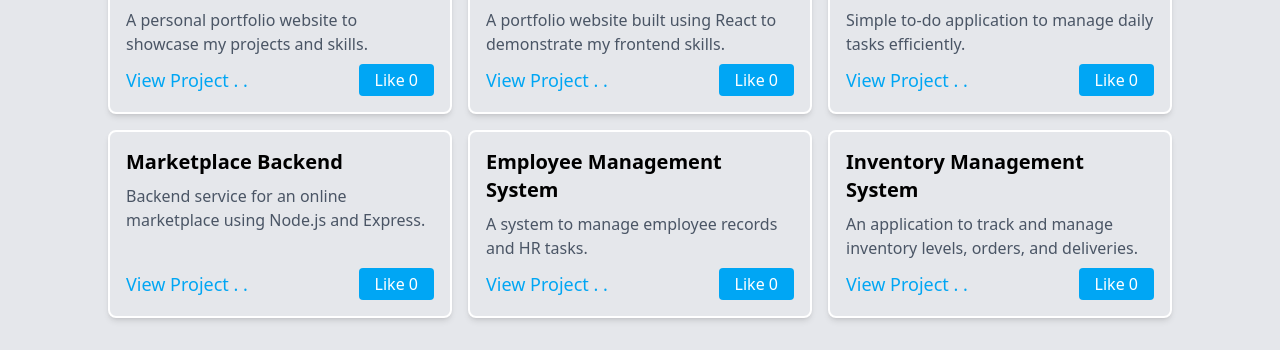
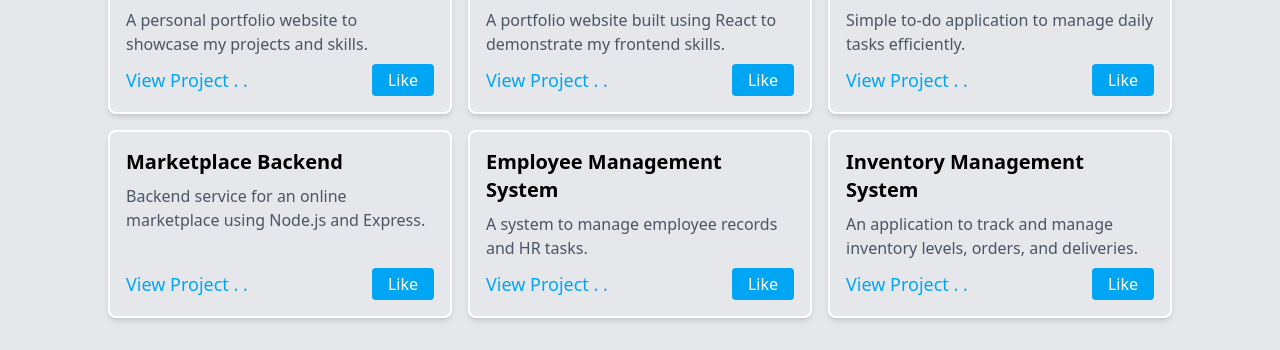
Before and after one commit to yet-yuvi/react-portfolio, a React (Vite) app: page / in a window 1280 px wide. Shown: the part 293-643 px from the top of the page. Built offline with nearby package versions, Linux system fonts and the light colour scheme.

Commit message:
yet-yuvi: Upgrade like unlike button

```diff
--- a/src/components/ProjectCard.jsx
+++ b/src/components/ProjectCard.jsx
@@ -1,10 +1,26 @@
 import { useState } from 'react';
 
+const ReactionButton = ({ reaction, toggleLike }) => {
+  return (
+    <button
+      className={`px-4 py-1 text-white rounded ${
+        reaction === 'like'
+          ? 'bg-sky-500 hover:bg-sky-600'
+          : 'bg-gray-500 hover:bg-gray-600'
+      }`}
+      onClick={toggleLike}
+    >
+      {reaction === 'like' ? 'Like' : 'Unlike'}
+    </button>
+  );
+};
+
 function ProjectCard({ project }) {
-  const [likeCount, setLikeCount] = useState(0);
 
-  const incrementLike = () => {
-    setLikeCount(likeCount + 1);
+  const [isLiked, setIsLiked] = useState(false);
+
+  const toggleLike = () => {
+    setIsLiked((prev) => !prev);
   };
 
   return (
@@ -20,12 +36,11 @@ function ProjectCard({ project }) {
         >
           View Project . .
         </a>
-        <button
-          onClick={incrementLike}
-          className='px-4 py-1 bg-sky-500 text-white rounded hover:bg-sky-600'
-        >
-          {`Like ${likeCount}`}
-        </button>
+        {isLiked ? (
+          <ReactionButton reaction='unlike' toggleLike={toggleLike} />
+        ) : (
+          <ReactionButton reaction='like' toggleLike={toggleLike} />
+        )}
       </div>
     </div>
   );
```
